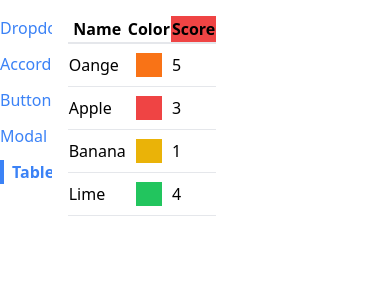
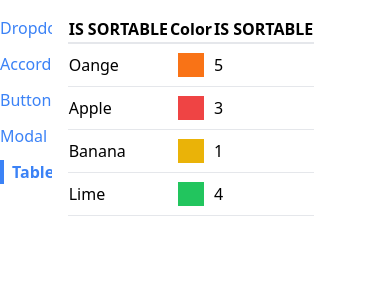
Before and after one commit to AntimonS/React-comp, a React (Create React App) app: page /table in a window 390 px wide. Shown: the top 300 px of the page. Built offline with nearby package versions, Linux system fonts and the light colour scheme.

Commit message:
added sortabletable.js

```diff
--- /dev/null
+++ b/src/components/SortableTable.js
@@ -0,0 +1,27 @@
+import Table from "./Table";
+
+function SortableTable(props) {
+  const { config } = props;
+
+  const handleClick = (label) => {
+    console.log(label);
+  };
+
+  const updatedConfig = config.map((column) => {
+    if (!column.sortValue) {
+      return column;
+    }
+    return {
+      ...column,
+      header: () => (
+        <th onClick={() => handleClick(column.label)}>
+          {column.lable} IS SORTABLE
+        </th>
+      ),
+    };
+  });
+
+  return <Table {...props} config={updatedConfig} />;
+}
+
+export default SortableTable;
--- a/src/pages/TablePage.js
+++ b/src/pages/TablePage.js
@@ -1,4 +1,4 @@
-import Table from "../components/Table";
+import SortableTable from "../components/SortableTable";
 
 function TablePage() {
   const data = [
@@ -9,7 +9,11 @@ function TablePage() {
   ];
 
   const config = [
-    { label: "Name", render: (fruit) => fruit.name },
+    {
+      label: "Name",
+      render: (fruit) => fruit.name,
+      sortValue: (fruit) => fruit.name,
+    },
     {
       label: "Color",
       render: (fruit) => <div className={`p-3 m-2 ${fruit.color}`}></div>,
@@ -17,7 +21,7 @@ function TablePage() {
     {
       label: "Score",
       render: (fruit) => fruit.score,
-      header: () => <th className="bg-red-500">Score</th>,
+      sortValue: (fruit) => fruit.score,
     },
   ];
 
@@ -27,7 +31,7 @@ function TablePage() {
 
   return (
     <div>
-      <Table config={config} data={data} keyFn={keyFn} />
+      <SortableTable config={config} data={data} keyFn={keyFn} />
     </div>
   );
 }
```
